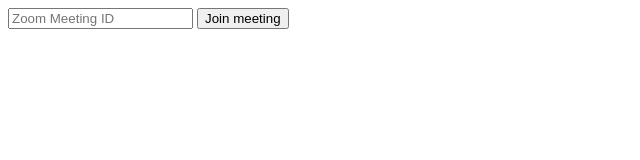
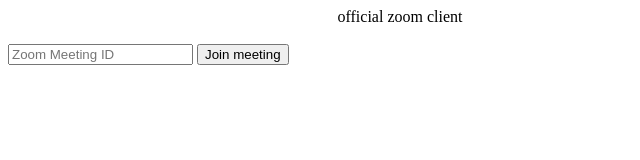
Before and after one commit to ozziehassel/TarpOS, an Electron app: page window/fs/Programs/ZOOM/index.html in a window 800 px wide. Shown: the whole page, without its empty margins (0-640 px from the left). Drawn offline with Linux system fonts and the light colour scheme.

Commit message:
Update index.html

```diff
--- a/window/fs/Programs/ZOOM/index.html
+++ b/window/fs/Programs/ZOOM/index.html
@@ -1,5 +1,6 @@
 <script src='app.js'></script>
 <div id="form">
+    <center>official zoom client</center><br />
     <input type="number" id="id" placeholder="Zoom Meeting ID">
     <button onclick="joinMeeting();">Join meeting</button>
 </div>
```
